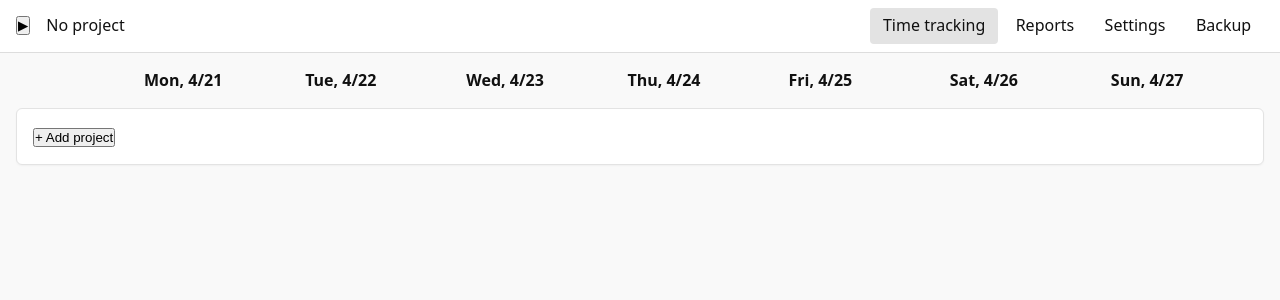
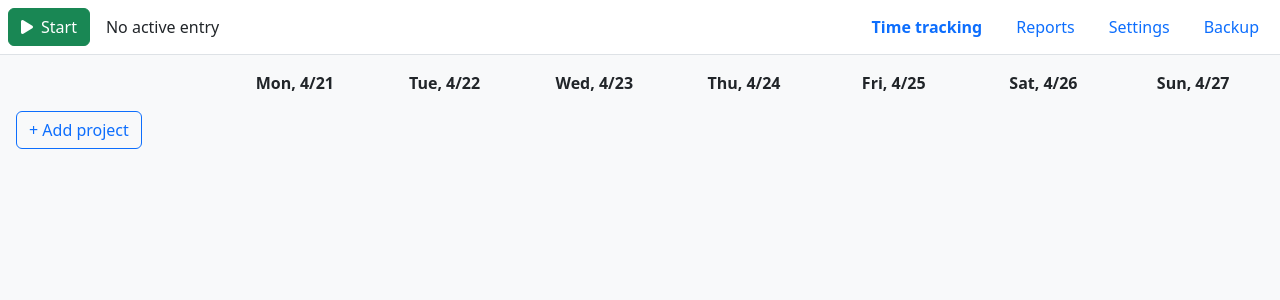
Before and after one commit to klntsky/timetracker.moe, a React (Vite) app: page / in a window 1280 px wide. Shown: the top 300 px of the page. Built offline with nearby package versions, Linux system fonts and the light colour scheme.

Commit message:
Add bootstrap

```diff
--- a/index.html
+++ b/index.html
@@ -4,8 +4,10 @@
     <meta charset="UTF-8" />
     <meta name="viewport" content="width=device-width, initial-scale=1.0" />
     <title>Harvest Clone</title>
+    <link rel="stylesheet" href="/node_modules/bootstrap/dist/css/bootstrap.min.css" />
+    <link rel="stylesheet" href="/node_modules/@fortawesome/fontawesome-free/css/all.min.css" />
   </head>
-  <body>
+  <body class="bg-light">
     <div id="root"></div>
     <script type="module" src="/src/main.tsx"></script>
   </body>
--- a/package.json
+++ b/package.json
@@ -1,6 +1,6 @@
 {
   "name": "harvest-clone",
-  "version": "0.2.0",
+  "version": "0.3.0",
   "private": true,
   "scripts": {
     "dev": "vite",
@@ -11,7 +11,9 @@
     "react": "^18.3.0",
     "react-dom": "^18.3.0",
     "uuid": "^9.0.1",
-    "clsx": "^2.1.0"
+    "clsx": "^2.1.0",
+    "bootstrap": "^5.3.3",
+    "@fortawesome/fontawesome-free": "^6.5.2"
   },
   "devDependencies": {
     "@types/react": "^18.3.0",
--- a/src/App.tsx
+++ b/src/App.tsx
@@ -6,12 +6,10 @@ import TopBar from './components/TopBar';
 import TrackTab from './components/TrackTab';
 import { PresetRange, getRange } from './utils/dateRanges';
 
-// ─── Timer Hook ─────────────────────────────────────────────────────────────
-
+// ─── Timer hook ────────────────────────────────────────────────────────────
 function useTimer(initialRunning: boolean, initialStart: string | null) {
   const [running, setRunning] = useState(initialRunning);
   const [startIso, setStartIso] = useState<string | null>(initialStart);
-  // local tick so App re‑renders once a second, TrackTab (memo) stays put
   const [, force] = useState(0);
 
   useEffect(() => {
@@ -30,60 +28,62 @@ function useTimer(initialRunning: boolean, initialStart: string | null) {
   return { running, startIso, start, stop, elapsedMs } as const;
 }
 
-// ─── App ────────────────────────────────────────────────────────────────────
-
+// ─── App component ─────────────────────────────────────────────────────────
 export default function App() {
-  // persistent data
+  // persistent stores
   const [projects, setProjects] = useLocalStorage<Project[]>('harvest.projects', []);
   const [entries, setEntries] = useLocalStorage<TimeEntry[]>('harvest.entries', []);
   const [settings, setSettings] = useLocalStorage<Settings>('harvest.settings', { weekEndsOn: 'sunday' });
+
+  // ui state
   const [tab, setTab] = useState<'TRACK' | 'REPORTS' | 'SETTINGS' | 'BACKUP'>('TRACK');
 
-  // active project: last‑used
-  const activeProject = useMemo(() => {
-    if (!projects.length) return null;
-    if (projects.length === 1) return projects[0];
-    return projects.reduce((a, b) => (a.updatedAt > b.updatedAt ? a : b));
-  }, [projects]);
+  // active (running) entry – one without end
+  const activeEntry = useMemo(() => entries.find((e) => !e.end), [entries]);
 
   // timer persistence
-  const [timerStore, setTimerStore] = useLocalStorage<{ running: boolean; start: string | null; projectId: string | null }>(
-    'harvest.timer',
-    { running: false, start: null, projectId: null },
-  );
+  const [timerStore, setTimerStore] = useLocalStorage<{
+    running: boolean;
+    start: string | null;
+    entryId: string | null;
+  }>('harvest.timer', { running: false, start: null, entryId: null });
   const timer = useTimer(timerStore.running, timerStore.start);
 
   useEffect(() => {
-    setTimerStore({ running: timer.running, start: timer.startIso, projectId: timerStore.projectId });
+    setTimerStore({ running: timer.running, start: timer.startIso, entryId: timerStore.entryId });
   }, [timer.running, timer.startIso]);
 
-  // ─── Timer toggle ─────────────────────────────────────────────────────────
+  // ─── Timer control ───────────────────────────────────────────────────────
+  const stopEntry = (entryId: string) => {
+    setEntries((es) => es.map((e) => (e.id === entryId ? { ...e, end: new Date().toISOString() } : e)));
+  };
+
+  const startNewEntry = (projectId: string, resumeId?: string) => {
+    const id = resumeId ?? uuid();
+    const newEntry: TimeEntry = { id, projectId, start: new Date().toISOString() };
+    setEntries((es) => (resumeId ? es.map((e) => (e.id === id ? { ...e, start: newEntry.start, end: undefined } : e)) : [...es, newEntry]));
+    setTimerStore({ running: true, start: newEntry.start, entryId: id });
+    timer.start();
+  };
 
   const toggleTimer = () => {
-    if (!activeProject) return alert('Create a project first');
-
     if (timer.running) {
+      // stop current entry
       timer.stop();
-      setTimerStore((s) => ({ ...s, running: false }));
-      const startDate = new Date(timer.startIso!);
-      let endDate = new Date();
-      // ensure >= 1 minute
-      if (endDate.getTime() - startDate.getTime() < 60_000) {
-        endDate = new Date(startDate.getTime() + 60_000);
+      if (timerStore.entryId) stopEntry(timerStore.entryId);
+      setTimerStore({ running: false, start: null, entryId: null });
+    } else {
+      // resume last paused entry if exists, else create on first project
+      if (timerStore.entryId) {
+        startNewEntry(entries.find((e) => e.id === timerStore.entryId)!.projectId, timerStore.entryId);
+      } else {
+        if (!projects.length) return alert('Create a project first');
+        startNewEntry(projects[0].id);
       }
-      setEntries((es) => [
-        ...es,
-        { id: uuid(), projectId: activeProject.id, start: startDate.toISOString(), end: endDate.toISOString() },
-      ]);
-      setProjects((ps) => ps.map((p) => (p.id === activeProject.id ? { ...p, updatedAt: new Date().toISOString() } : p)));
-    } else {
-      timer.start();
-      setTimerStore({ running: true, start: new Date().toISOString(), projectId: activeProject.id });
     }
   };
 
-  // ─── Project CRUD ─────────────────────────────────────────────────────────
-
+  // ─── Project helpers ─────────────────────────────────────────────────────
   const addProject = () => {
     const name = prompt('Project name?');
     if (!name) return;
@@ -100,8 +100,7 @@ export default function App() {
     setEntries(entries.filter((e) => e.projectId !== id));
   };
 
-  // ─── Entry helpers ────────────────────────────────────────────────────────
-
+  // ─── Entry helpers for TrackTab ─────────────────────────────────────────--
   const deleteEntry = (id: string) => setEntries(entries.filter((e) => e.id !== id));
   const changeEntryProject = (id: string, pid: string) => setEntries(entries.map((e) => (e.id === id ? { ...e, projectId: pid } : e)));
   const editEntry = (entry: TimeEntry) => {
@@ -109,21 +108,27 @@ export default function App() {
     if (note === null) return;
     setEntries(entries.map((e) => (e.id === entry.id ? { ...e, note } : e)));
   };
+  const resumeEntry = (entry: TimeEntry) => {
+    if (timer.running) toggleTimer(); // pause current first
+    startNewEntry(entry.projectId, entry.id);
+  };
 
-  // ─── ReportsTab ───────────────────────────────────────────────────────────
-
+  // ─── Reports Tab ─────────────────────────────────────────────────────────
   const ReportsTab = () => {
-    const [preset, setPreset] = useState<PresetRange>('THIS_WEEK');
-    const [from, setFrom] = useState('');
-    const [to, setTo] = useState('');
+    const [preset, setPreset] = useState<PresetRange>('CUSTOM');
+    const defaultFrom = new Date(Date.now() - 7 * 24 * 3600 * 1000).toISOString().substring(0, 10);
+    const defaultTo = new Date().toISOString().substring(0, 10);
+    const [from, setFrom] = useState(defaultFrom);
+    const [to, setTo] = useState(defaultTo);
     const [start, end] = getRange(preset, settings, { from, to });
 
-    const filtered = entries.filter((e) => new Date(e.start) >= start && new Date(e.end) <= end);
+    const filtered = entries.filter((e) => new Date(e.start) >= start && new Date(e.end ?? new Date()) <= end);
 
     const totals = useMemo(() => {
       const m = new Map<string, number>();
       filtered.forEach((e) => {
-        const h = (new Date(e.end).getTime() - new Date(e.start).getTime()) / 36e5;
+        const finish = e.end ? new Date(e.end) : new Date();
+        const h = (finish.getTime() - new Date(e.start).getTime()) / 36e5;
         m.set(e.projectId, (m.get(e.projectId) || 0) + h);
       });
       return Array.from(m.entries());
@@ -132,9 +137,10 @@ export default function App() {
     const pidToName = (pid: string) => projects.find((p) => p.id === pid)?.name || '???';
 
     return (
-      <div className="card">
+      <div className="card p-3 mt-3">
         <h3>Reports</h3>
-        <select value={preset} onChange={(e) => setPreset(e.target.value as PresetRange)}>
+        <div className="d-flex align-items-center gap-2 flex-wrap">
+          <select className="form-select w-auto" value={preset} onChange={(e) => setPreset(e.target.value as PresetRange)}>
             <option value="THIS_WEEK">This week</option>
             <option value="LAST_WEEK">Last week</option>
             <option value="TWO_WEEKS">Two weeks</option>
@@ -145,23 +151,18 @@ export default function App() {
           </select>
           {preset === 'CUSTOM' && (
             <>
-            <input type="date" value={from} onChange={(e) => setFrom(e.target.value)} />
-            <input type="date" value={to} onChange={(e) => setTo(e.target.value)} />
+              <input type="date" className="form-control" value={from} onChange={(e) => setFrom(e.target.value)} />
+              <input type="date" className="form-control" value={to} onChange={(e) => setTo(e.target.value)} />
             </>
           )}
-        <table style={{ marginTop: '0.5rem' }}>
+        </div>
+        <table className="table table-sm mt-3">
           <thead>
-            <tr>
-              <th>Project</th>
-              <th>Hours</th>
-            </tr>
+            <tr><th>Project</th><th className="text-end">Hours</th></tr>
           </thead>
           <tbody>
             {totals.map(([pid, h]) => (
-              <tr key={pid}>
-                <td>{pidToName(pid)}</td>
-                <td>{h.toFixed(2)}</td>
-              </tr>
+              <tr key={pid}><td>{pidToName(pid)}</td><td className="text-end">{h.toFixed(2)}</td></tr>
             ))}
           </tbody>
         </table>
@@ -172,14 +173,13 @@ export default function App() {
     );
   };
 
-  // ─── SettingsTab ──────────────────────────────────────────────────────────
-
+  // ─── Settings Tab ────────────────────────────────────────────────────────
   const SettingsTab = () => (
-    <div className="card">
+    <div className="card p-3 mt-3">
       <h3>Settings</h3>
-      <label>
-        Week ends on:{' '}
-        <select value={settings.weekEndsOn} onChange={(e) => setSettings({ weekEndsOn: e.target.value as Settings['weekEndsOn'] })}>
+      <label className="form-label">
+        Week ends on:
+        <select className="form-select w-auto d-inline-block ms-2" value={settings.weekEndsOn} onChange={(e) => setSettings({ weekEndsOn: e.target.value as Settings['weekEndsOn'] })}>
           <option value="sunday">Sunday</option>
           <option value="saturday">Saturday</option>
         </select>
@@ -187,8 +187,7 @@ export default function App() {
     </div>
   );
 
-  // ─── BackupTab ────────────────────────────────────────────────────────────
-
+  // ─── Backup Tab ─────────────────────────────────────────────────────────-
   const BackupTab = () => {
     const download = () => {
       const blob = new Blob([JSON.stringify(localStorage, null, 2)], { type: 'application/json' });
@@ -217,33 +216,27 @@ export default function App() {
     };
 
     return (
-      <div className="card">
+      <div className="card p-3 mt-3">
         <h3>Backup</h3>
-        <button onClick={download}>Download data</button>
-        <input type="file" accept="application/json" onChange={restore} style={{ marginLeft: '1rem' }} />
+        <button className="btn btn-outline-primary" onClick={download}>Download data</button>
+        <input type="file" accept="application/json" onChange={restore} className="form-control d-inline-block w-auto ms-3" />
       </div>
     );
   };
 
-  // ─── Render ───────────────────────────────────────────────────────────────
-
+  // ─── Render ──────────────────────────────────────────────────────────────
   return (
     <>
       <TopBar
-        tabs={[
-          { id: 'TRACK', label: 'Time tracking' },
-          { id: 'REPORTS', label: 'Reports' },
-          { id: 'SETTINGS', label: 'Settings' },
-          { id: 'BACKUP', label: 'Backup' },
-        ]}
+        tabs={[{ id: 'TRACK', label: 'Time tracking' }, { id: 'REPORTS', label: 'Reports' }, { id: 'SETTINGS', label: 'Settings' }, { id: 'BACKUP', label: 'Backup' }]}
         current={tab}
         changeTab={(id) => setTab(id as any)}
-        activeProject={activeProject}
+        activeEntry={activeEntry ?? null}
         isRunning={timer.running}
         toggleTimer={toggleTimer}
         elapsedMs={timer.elapsedMs}
       />
-      <main>
+      <main className="container-fluid p-3">
         {tab === 'TRACK' && (
           <TrackTab
             projects={projects}
@@ -255,6 +248,7 @@ export default function App() {
             deleteEntry={deleteEntry}
             changeEntryProject={changeEntryProject}
             editEntry={editEntry}
+            resumeEntry={resumeEntry}
           />
         )}
         {tab === 'REPORTS' && <ReportsTab />}
--- a/src/components/TopBar.tsx
+++ b/src/components/TopBar.tsx
@@ -1,18 +1,18 @@
 import React from 'react';
-import { clsx } from 'clsx';
-import { Project } from '../types';
+import { Project, TimeEntry } from '../types';
+import clsx from 'clsx';
 
 interface Props {
   tabs: { id: string; label: string }[];
   current: string;
   changeTab: (id: string) => void;
-  activeProject: Project | null;
+  activeEntry: TimeEntry | null;
   isRunning: boolean;
   toggleTimer: () => void;
   elapsedMs: number;
 }
 
-export default function TopBar({ tabs, current, changeTab, activeProject, isRunning, toggleTimer, elapsedMs }: Props) {
+export default function TopBar({ tabs, current, changeTab, activeEntry, isRunning, toggleTimer, elapsedMs }: Props) {
   const hrs = Math.floor(elapsedMs / 3600000)
     .toString()
     .padStart(2, '0');
@@ -24,25 +24,30 @@ export default function TopBar({ tabs, current, changeTab, activeProject, isRunn
     .padStart(2, '0');
 
   return (
-    <header>
-      <button onClick={toggleTimer}>{isRunning ? '⏸' : '▶︎'}</button>
-      {activeProject ? (
-        <span>
-          {activeProject.name} · {hrs}:{mins}:{secs}
+    <header className="d-flex align-items-center border-bottom p-2 bg-white gap-3">
+      <button
+        className={clsx('btn', isRunning ? 'btn-danger' : 'btn-success', 'd-flex align-items-center gap-2')}
+        onClick={toggleTimer}
+      >
+        <i className={clsx('fas', isRunning ? 'fa-circle' : 'fa-play')}></i>
+        {isRunning ? 'Pause' : 'Start'}
+      </button>
+      {activeEntry ? (
+        <span className="fw-semibold text-nowrap">
+          {hrs}:{mins}:{secs}
         </span>
       ) : (
-        <span>No project</span>
+        <span>No active entry</span>
       )}
-      <nav style={{ marginLeft: 'auto', display: 'flex', gap: '0.3rem' }}>
+      <nav className="ms-auto d-flex gap-2">
         {tabs.map((t) => (
-          <a
+          <button
             key={t.id}
+            className={clsx('btn btn-link text-decoration-none', current === t.id && 'fw-bold')}
             onClick={() => changeTab(t.id)}
-            className={clsx({ active: current === t.id })}
-            style={{ cursor: 'pointer' }}
           >
             {t.label}
-          </a>
+          </button>
         ))}
       </nav>
     </header>
--- a/src/components/TrackTab.tsx
+++ b/src/components/TrackTab.tsx
@@ -11,6 +11,7 @@ interface Props {
   deleteEntry: (id: string) => void;
   changeEntryProject: (id: string, pid: string) => void;
   editEntry: (entry: TimeEntry) => void;
+  resumeEntry: (entry: TimeEntry) => void;
 }
 
 function TrackTabComponent({
@@ -23,6 +24,7 @@ function TrackTabComponent({
   deleteEntry,
   changeEntryProject,
   editEntry,
+  resumeEntry,
 }: Props) {
   const [projectMenu, setProjectMenu] = useState<string | null>(null);
   const [entryMenu, setEntryMenu] = useState<string | null>(null);
@@ -42,10 +44,16 @@ function TrackTabComponent({
     return d;
   });
 
-  const getEntriesForProjectDay = (projId: string, d: Date) =>
-    entries.filter((e) => e.projectId === projId && new Date(e.start) >= d && new Date(e.start) < new Date(d.getFullYear(), d.getMonth(), d.getDate() + 1));
+  const entriesForDay = (projId: string, d: Date) =>
+    entries.filter(
+      (e) =>
+        e.projectId === projId &&
+        new Date(e.start) >= d &&
+        new Date(e.start) < new Date(d.getFullYear(), d.getMonth(), d.getDate() + 1),
+    );
 
-  const formatHours = (entry: TimeEntry) => ((new Date(entry.end).getTime() - new Date(entry.start).getTime()) / 36e5).toFixed(2);
+  const formatHours = (entry: TimeEntry) =>
+    ((new Date(entry.end).getTime() - new Date(entry.start).getTime()) / 36e5).toFixed(2);
 
   return (
     <>
@@ -58,33 +66,35 @@ function TrackTabComponent({
         ))}
         {projects.map((p) => (
           <React.Fragment key={p.id}>
-            <div
-              className="cell header"
-              style={{ display: 'flex', justifyContent: 'space-between', alignItems: 'center', position: 'relative' }}
-            >
+            <div className="cell header d-flex justify-content-between align-items-center">
               <span>{p.name}</span>
-              <span className="dropdown-toggle" onClick={() => setProjectMenu(projectMenu === p.id ? null : p.id)}>▾</span>
+              <button className="ellipsis-btn" onClick={() => setProjectMenu(projectMenu === p.id ? null : p.id)}>
+                <i className="fas fa-ellipsis-v"></i>
+              </button>
               {projectMenu === p.id && (
-                <div className="dropdown-menu" onMouseLeave={() => setProjectMenu(null)}>
-                  <div onClick={() => { setProjectMenu(null); renameProject(p.id); }}>Edit</div>
-                  <div onClick={() => { setProjectMenu(null); deleteProject(p.id); }}>Delete</div>
+                <div className="dropdown-menu show" style={{ left: 'auto', right: 0 }}>
+                  <button className="dropdown-item" onClick={() => { setProjectMenu(null); renameProject(p.id); }}>Edit</button>
+                  <button className="dropdown-item" onClick={() => { setProjectMenu(null); deleteProject(p.id); }}>Delete</button>
                 </div>
               )}
             </div>
             {days.map((d) => (
               <div key={d.toDateString()} className="cell">
-                {getEntriesForProjectDay(p.id, d).map((e) => (
-                  <div key={e.id} style={{ position: 'relative' }}>
-                    <span className="dropdown-toggle" onClick={() => setEntryMenu(entryMenu === e.id ? null : e.id)}>
-                      ▾ {formatHours(e)}
-                    </span>
+                {entriesForDay(p.id, d).map((e) => (
+                  <div key={e.id} className="d-flex justify-content-between align-items-center">
+                    <span>{formatHours(e)}</span>
+                    <button className="ellipsis-btn" onClick={() => setEntryMenu(entryMenu === e.id ? null : e.id)}>
+                      <i className="fas fa-ellipsis-v"></i>
+                    </button>
                     {entryMenu === e.id && (
-                      <div className="dropdown-menu" onMouseLeave={() => setEntryMenu(null)}>
-                        <div onClick={() => { setEntryMenu(null); editEntry(e); }}>Edit</div>
-                        <div onClick={() => { setEntryMenu(null); deleteEntry(e.id); }}>Delete</div>
-                        <div>
+                      <div className="dropdown-menu show" style={{ left: 'auto', right: 0 }}>
+                        <button className="dropdown-item" onClick={() => { setEntryMenu(null); resumeEntry(e); }}>Resume</button>
+                        <button className="dropdown-item" onClick={() => { setEntryMenu(null); editEntry(e); }}>Edit</button>
+                        <button className="dropdown-item" onClick={() => { setEntryMenu(null); deleteEntry(e.id); }}>Delete</button>
+                        <div className="dropdown-item">
                           Change project:
                           <select
+                            className="form-select form-select-sm mt-1"
                             value={e.projectId}
                             onChange={(ev) => { setEntryMenu(null); changeEntryProject(e.id, ev.target.value); }}
                           >
@@ -102,9 +112,7 @@ function TrackTabComponent({
           </React.Fragment>
         ))}
       </div>
-      <div className="card" style={{ marginTop: '1rem' }}>
-        <button onClick={addProject}>+ Add project</button>
-      </div>
+      <button className="btn btn-outline-primary mt-3" onClick={addProject}>+ Add project</button>
     </>
   );
 }
--- a/src/index.css
+++ b/src/index.css
@@ -1,50 +1,6 @@
-* { box-sizing: border-box; margin: 0; padding: 0; }
-body {
-  font-family: system-ui, sans-serif;
-  color: #111;
-  background-color: #f9f9f9;
-  line-height: 1.45;
-  padding: 0;
-}
-header {
-  background: #fff;
-  border-bottom: 1px solid #ddd;
-  padding: 0.5rem 1rem;
-  display: flex;
-  align-items: center;
-  gap: 1rem;
-}
-nav a {
-  padding: 0.4rem 0.8rem;
-  border-radius: 4px;
-  text-decoration: none;
-  color: inherit;
-}
-nav a.active {
-  background: #e3e3e3;
-}
-main {
-  padding: 1rem;
-}
-.card {
-  background: white;
-  border: 1px solid #e3e3e3;
-  border-radius: 6px;
-  padding: 1rem;
-  margin-bottom: 1rem;
-  box-shadow: 0 1px 2px rgba(0,0,0,0.04);
-}
-table {
-  width: 100%;
-  border-collapse: collapse;
-}
-th, td { padding: 0.3rem 0.2rem; border-bottom: 1px solid #ddd; text-align:left; font-size:0.85rem; }
-button { cursor:pointer; }
-input, select { padding:0.3rem 0.4rem; font-size:0.85rem; }
-.week-grid { display:grid; grid-template-columns: 120px repeat(7,1fr); gap:0.5rem; }
-.week-grid .header { font-weight:600; }
-.week-grid .cell { min-height:40px; border:1px solid #eee; padding:0.2rem; background:#fafafa; font-size:0.8rem; position:relative; }
-.dropdown-toggle { cursor:pointer; user-select:none; }
-.dropdown-menu { position:absolute; right:0; top:100%; background:#fff; border:1px solid #ddd; border-radius:4px; padding:0.2rem 0; font-size:0.75rem; z-index:100; box-shadow:0 2px 4px rgba(0,0,0,0.1); }
-.dropdown-menu div { padding:0.25rem 0.8rem; white-space:nowrap; cursor:pointer; }
-.dropdown-menu div:hover { background:#f0f0f0; }
+/* override / tweaks on top of bootstrap */
+.week-grid { display: grid; grid-template-columns: 200px repeat(7, 1fr); gap: .5rem; }
+.week-grid .header { font-weight: 600; text-align: center; }
+.week-grid .cell { min-height: 48px; border: 1px solid #dee2e6; padding: .25rem; background: #fff; font-size: .875rem; position: relative; }
+.ellipsis-btn { border: none; background: transparent; color: #6c757d; cursor: pointer; }
+.ellipsis-btn:hover { color: #000; }
```
Also changed, not shown: pack.txt, 1 other file (tests, documents, lock files or other folders). Lines whose indentation alone changed are shown as unchanged.
